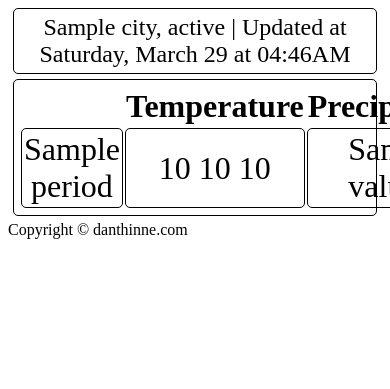
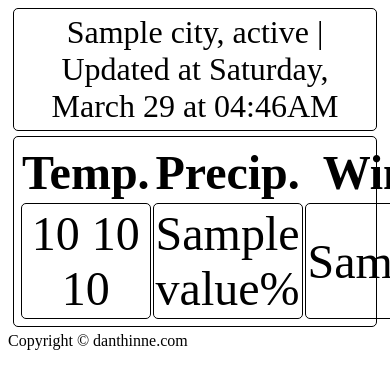
Before and after one commit to sdanthinne/weather_display_nws, a FastAPI app: template app/templates/location_display.html in a window 390 px wide; the page is wider, and only the part inside the window is pictured. Shown: the top 389 px of that part. Run offline with FastAPI, Linux system fonts and the light colour scheme; the template is opened without the code that fills it: most values are stand-ins (such as "Sample title", 1, 10 or a date in 2020).

Commit message:
Update mobile styling again

```diff
--- a/app/templates/location_display.html
+++ b/app/templates/location_display.html
@@ -3,20 +3,25 @@
 <meta http-equiv="refresh" content="600">
 <style>
 @media(min-width: 1001px) {
-
+    #weather_table tbody > :nth-child(2) {
+            display: none;
+    }
 }
 
 @media(max-width: 1000px) {
     #weather_table tr > *:nth-child(5) {
             display: none;
-            background-color: black;
     }
+    #weather_table tbody :nth-child(1) {
+            display: none;
+    }
+
     #weather_table {
         width: 100%;
-        font-size: 2rem;
+        font-size: 3rem;
     }
     .title-bar {
-        font-size: 1.5rem;
+        font-size: 2rem;
     }
 }
 #weather_table td {
@@ -50,6 +55,13 @@
                 <th>Wind</th>
                 <th></th>
             </tr>
+            <tr>
+                <th></th>
+                <th>Temp.</th>
+                <th>Precip.</th>
+                <th>Wind</th>
+                <th></th>
+            </tr>
             {% for period in location.gridpoint_forecast.periods %}
             <tr>
                 <td>
```
